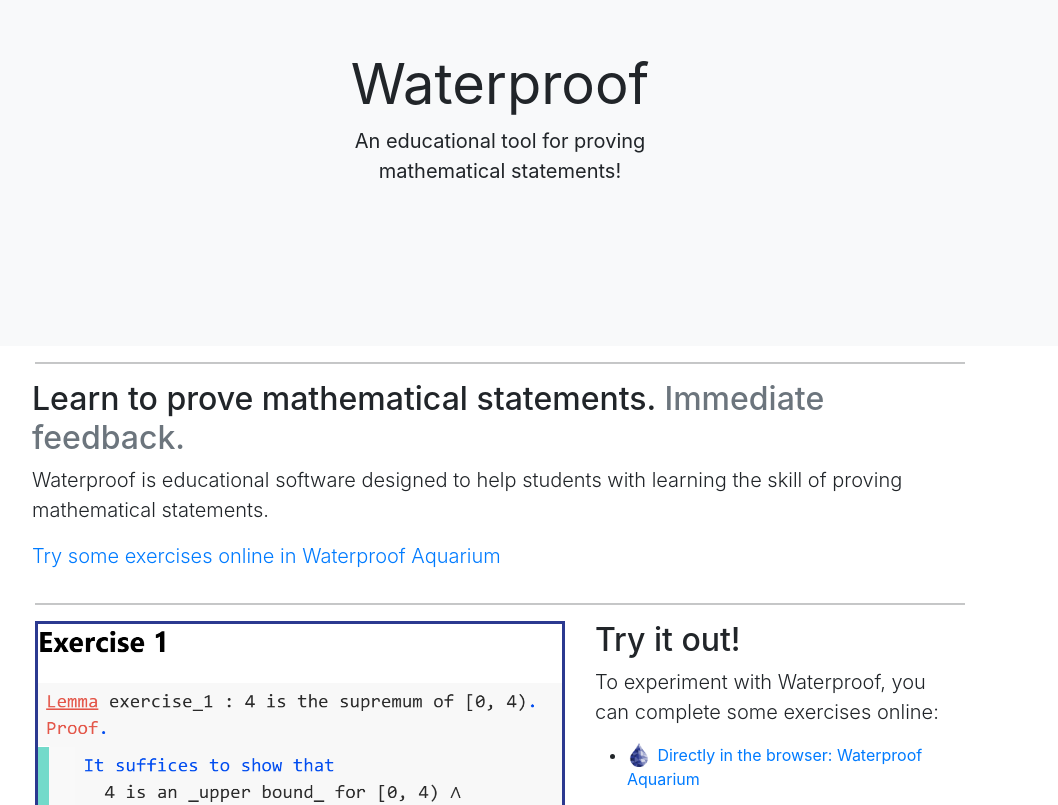
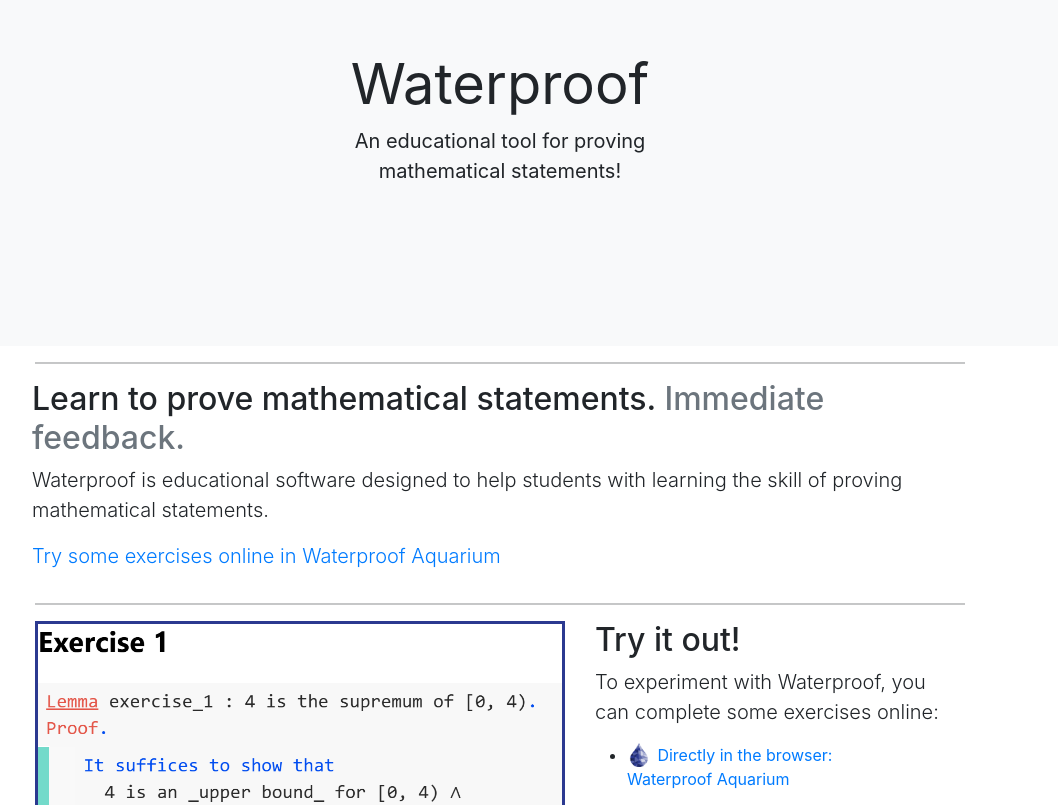
Before and after one commit to impermeable/impermeable.github.io, a website: page index.html in a window 1280 px wide. Shown: the part 109-914 px from the top of the page, without its empty margins (140-1198 px from the left). Drawn offline with nearby package versions, Linux system fonts and the light colour scheme; grey boxes are pictures that could not be loaded.

Commit message:
Add nbsp

```diff
--- a/index.html
+++ b/index.html
@@ -102,7 +102,7 @@
         <p class="lead">To experiment with Waterproof, you can complete some exercises online:</p>
         <ul id="try-out-online">
           <li>
-            <p class="lead"></p><a href="https://impermeable.github.io/aquarium"><img id="impermeable-logo-button" src="assets/druppel.png" alt="impermeable logo">Directly in the browser: Waterproof Aquarium</a></p>
+            <p class="lead"></p><a href="https://impermeable.github.io/aquarium"><img id="impermeable-logo-button" src="assets/druppel.png" alt="impermeable logo">Directly in the browser: Waterproof&nbsp;Aquarium</a></p>
           </li>
           <li>
             <p class="lead">
```
